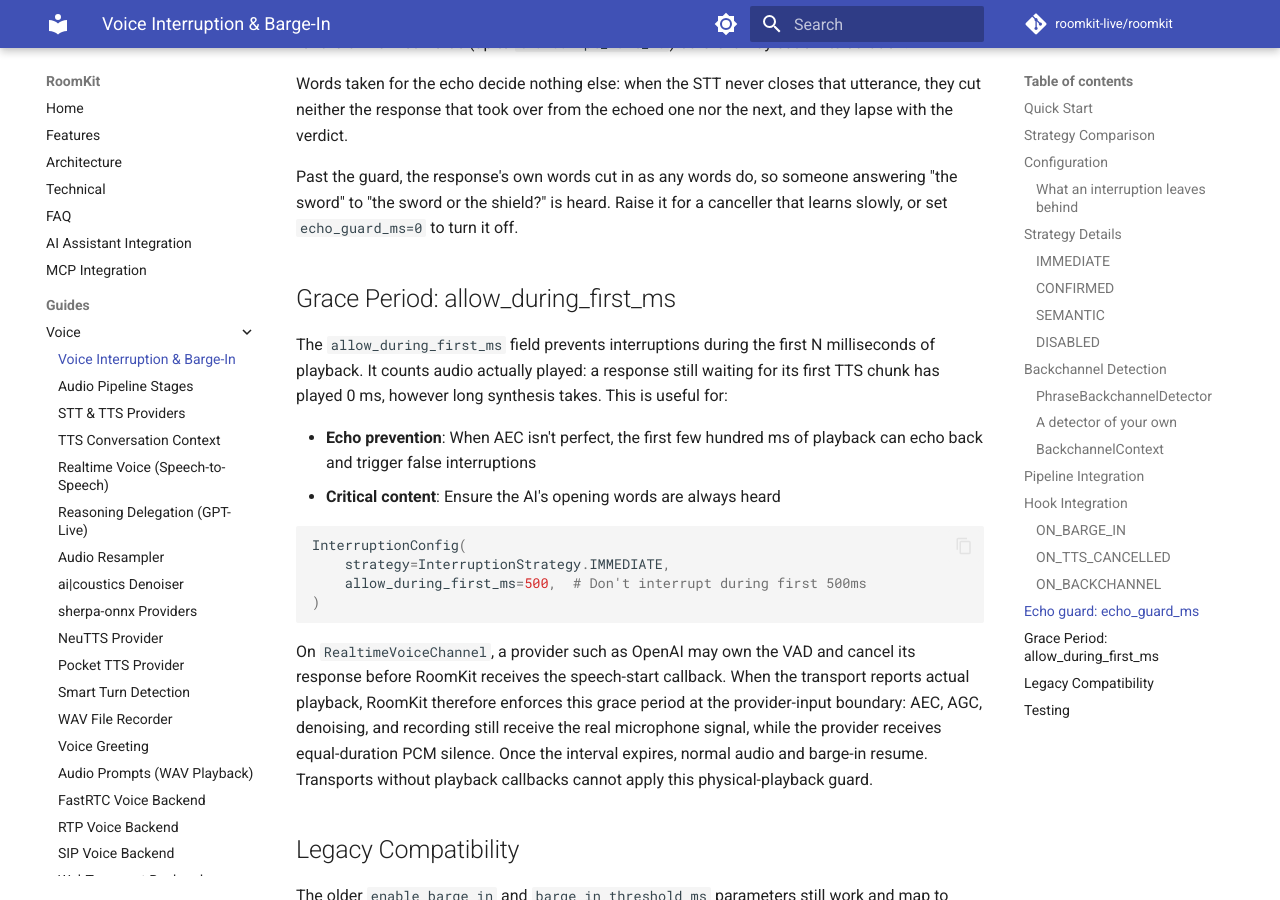
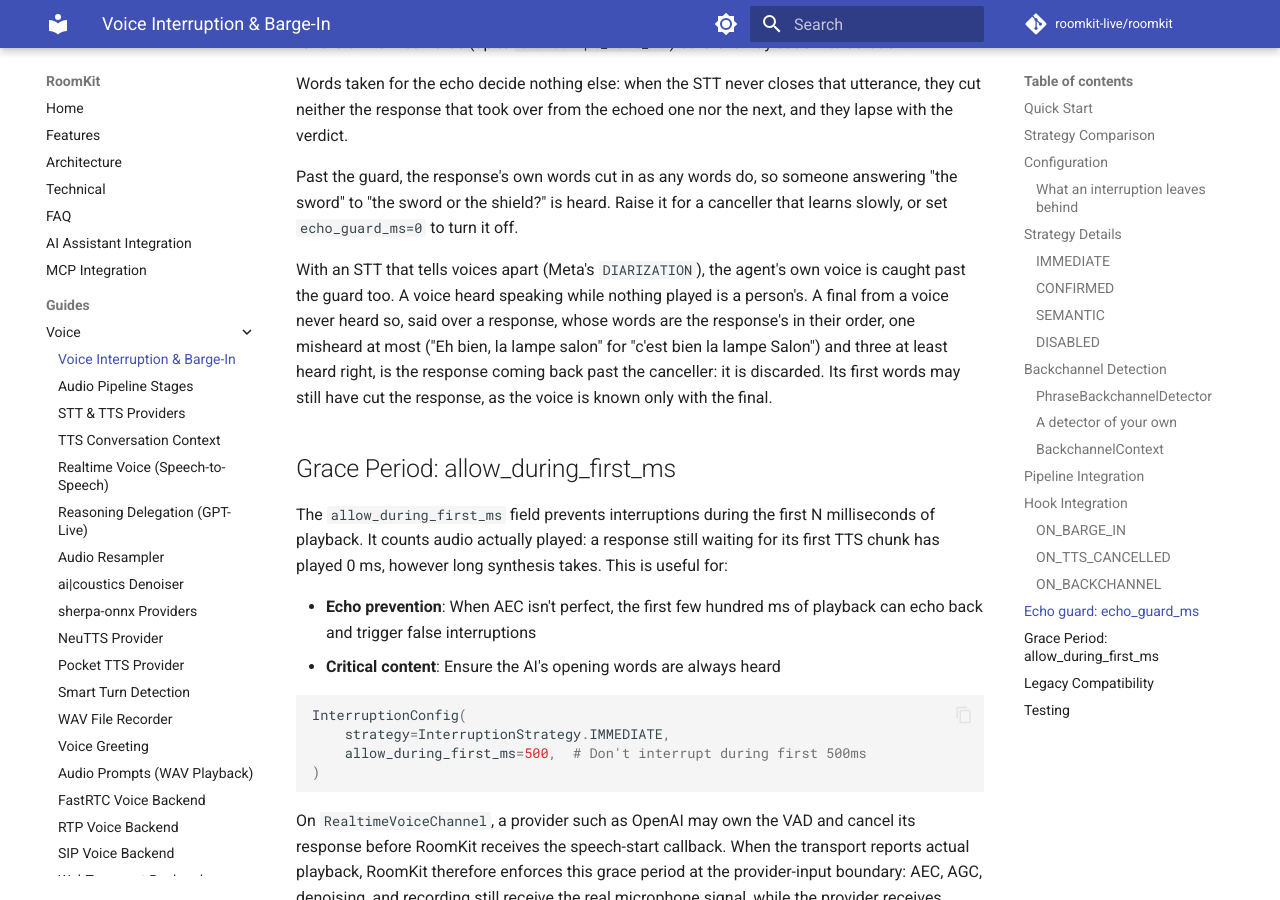
Before and after one commit to roomkit-live/roomkit-docs, an MkDocs documentation site: the page built from docs/guides/voice-interruption.md, in a window 1280 px wide and 900 px high, scrolled down 9992 px. Built offline with MkDocs 1.6.1 and Material for MkDocs 9.7.7, drawn with Linux system fonts in a browser that asks for light colours; comment, search, counter and statistics services are not loaded.

Commit message:
docs: the agent's own voice past the echo guard, with an STT that tells voices apart (RMK-706)

```diff
--- a/docs/guides/voice-interruption.md
+++ b/docs/guides/voice-interruption.md
@@ -439,6 +439,15 @@ Past the guard, the response's own words cut in as any words do, so someone
 answering "the sword" to "the sword or the shield?" is heard. Raise it for a
 canceller that learns slowly, or set `echo_guard_ms=0` to turn it off.
 
+With an STT that tells voices apart (Meta's `DIARIZATION`), the agent's own
+voice is caught past the guard too. A voice heard speaking while nothing played
+is a person's. A final from a voice never heard so, said over a response, whose
+words are the response's in their order, one misheard at most ("Eh bien, la
+lampe salon" for "c'est bien la lampe Salon") and three at least heard right,
+is the response coming back past the canceller: it is discarded. Its first
+words may still have cut the response, as the voice is known only with the
+final.
+
 ## Grace Period: allow_during_first_ms
 
 The `allow_during_first_ms` field prevents interruptions during the first N milliseconds of playback. It counts audio actually played: a response still waiting for its first TTS chunk has played 0 ms, however long synthesis takes. This is useful for:
```
